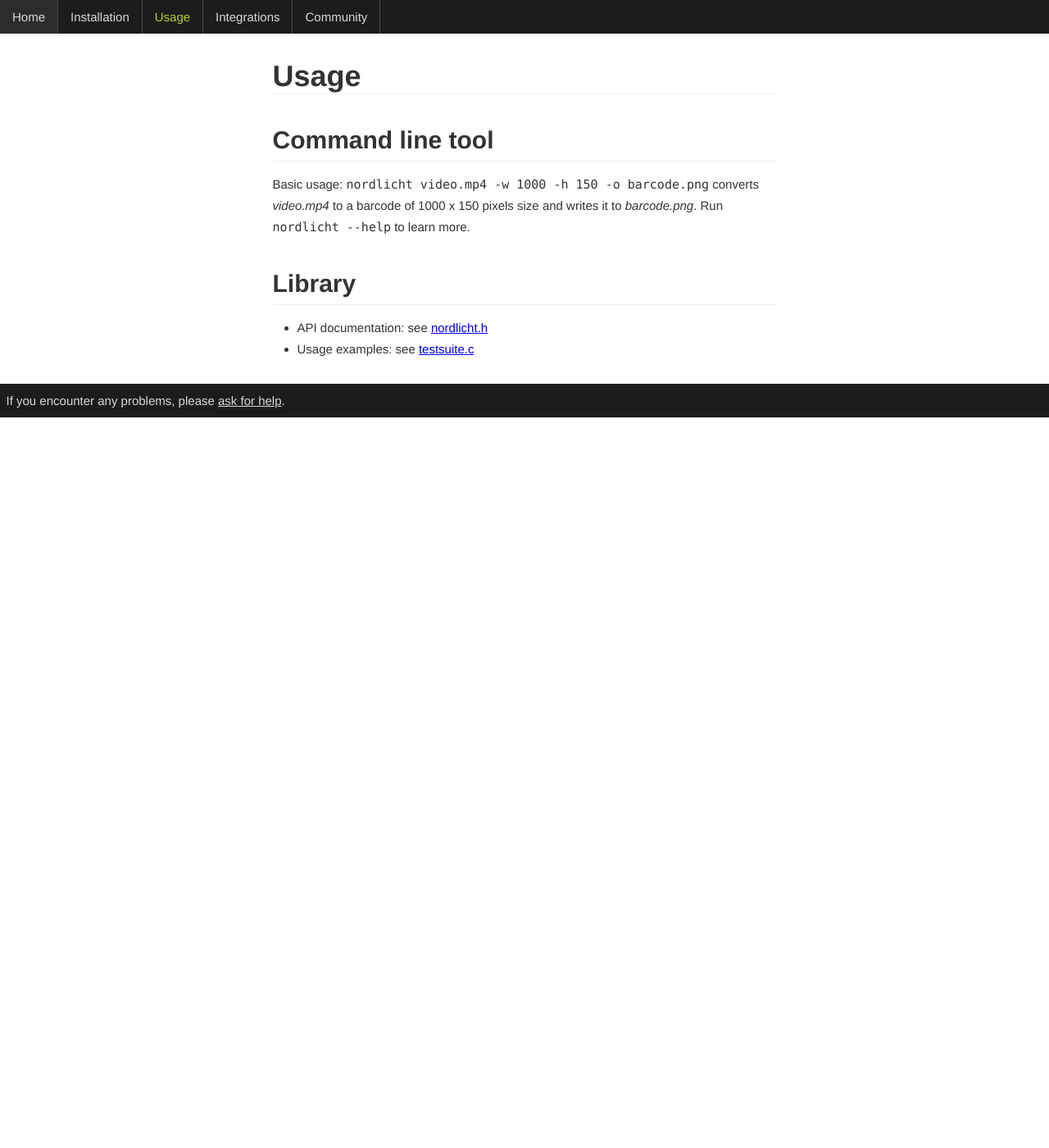
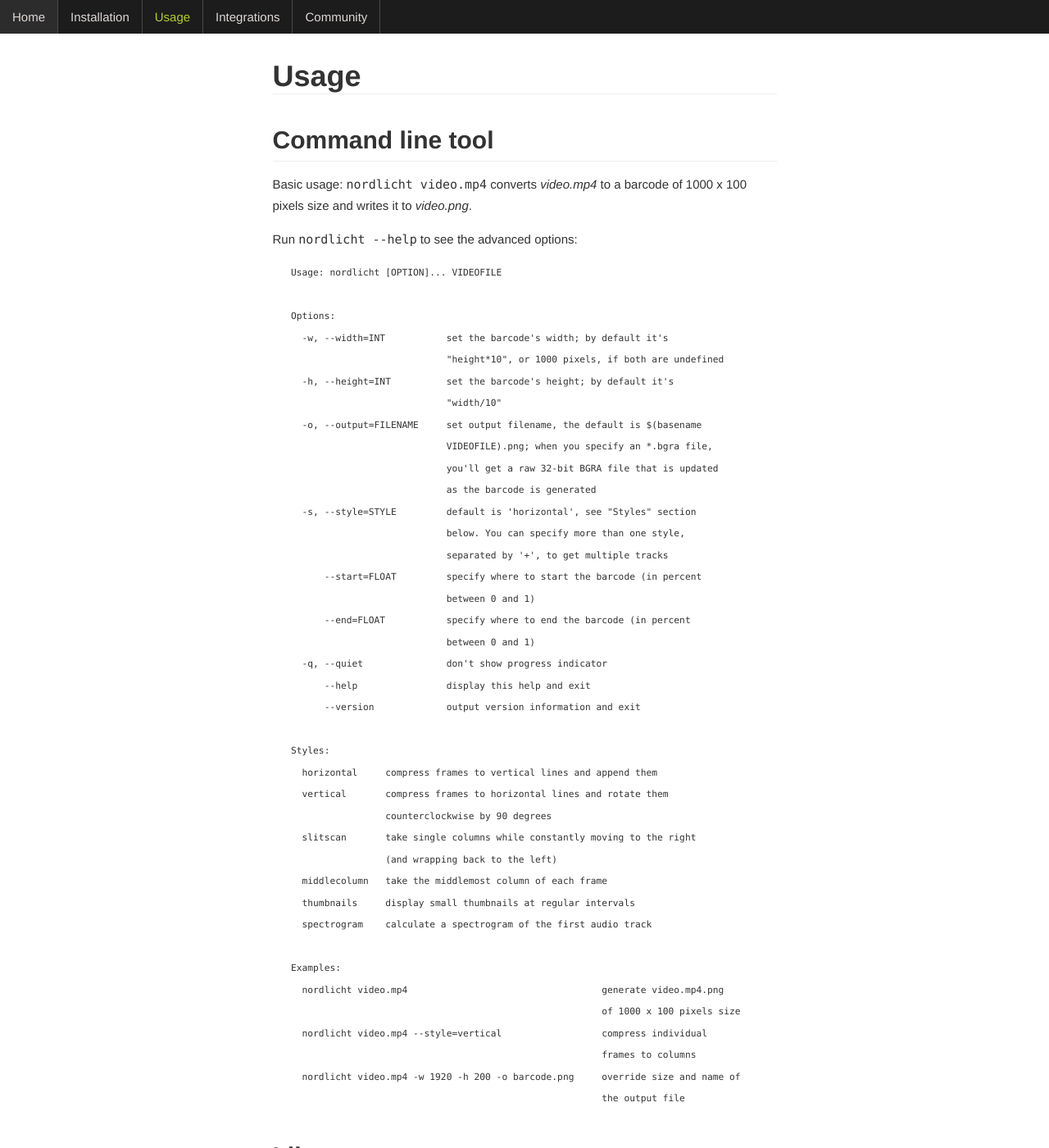
Before and after one commit to nordlicht/nordlicht.github.io, a Jekyll site: the page built from usage.md, in a window 1280 px wide and 1400 px high. Shown: the whole window at 82% size. Built offline with Jekyll 4.4.1, drawn with Linux system fonts in a browser that asks for light colours; Markdown is read by kramdown in place of the engine named in the settings.

Commit message:
Add output of --help

```diff
--- a/usage.md
+++ b/usage.md
@@ -6,7 +6,49 @@ permalink: /usage/
 
 ## Command line tool
 
-Basic usage: `nordlicht video.mp4 -w 1000 -h 150 -o barcode.png` converts *video.mp4* to a barcode of 1000 x 150 pixels size and writes it to *barcode.png*. Run `nordlicht --help` to learn more.
+Basic usage: `nordlicht video.mp4` converts *video.mp4* to a barcode of 1000 x 100 pixels size and writes it to *video.png*.
+
+Run `nordlicht --help` to see the advanced options:
+
+    Usage: nordlicht [OPTION]... VIDEOFILE
+
+    Options:
+      -w, --width=INT           set the barcode's width; by default it's
+                                "height*10", or 1000 pixels, if both are undefined
+      -h, --height=INT          set the barcode's height; by default it's
+                                "width/10"
+      -o, --output=FILENAME     set output filename, the default is $(basename
+                                VIDEOFILE).png; when you specify an *.bgra file,
+                                you'll get a raw 32-bit BGRA file that is updated
+                                as the barcode is generated
+      -s, --style=STYLE         default is 'horizontal', see "Styles" section
+                                below. You can specify more than one style,
+                                separated by '+', to get multiple tracks
+          --start=FLOAT         specify where to start the barcode (in percent
+                                between 0 and 1)
+          --end=FLOAT           specify where to end the barcode (in percent
+                                between 0 and 1)
+      -q, --quiet               don't show progress indicator
+          --help                display this help and exit
+          --version             output version information and exit
+
+    Styles:
+      horizontal     compress frames to vertical lines and append them
+      vertical       compress frames to horizontal lines and rotate them
+                     counterclockwise by 90 degrees
+      slitscan       take single columns while constantly moving to the right
+                     (and wrapping back to the left)
+      middlecolumn   take the middlemost column of each frame
+      thumbnails     display small thumbnails at regular intervals
+      spectrogram    calculate a spectrogram of the first audio track
+
+    Examples:
+      nordlicht video.mp4                                   generate video.mp4.png
+                                                            of 1000 x 100 pixels size
+      nordlicht video.mp4 --style=vertical                  compress individual
+                                                            frames to columns
+      nordlicht video.mp4 -w 1920 -h 200 -o barcode.png     override size and name of
+                                                            the output file
 
 ## Library
 
```
